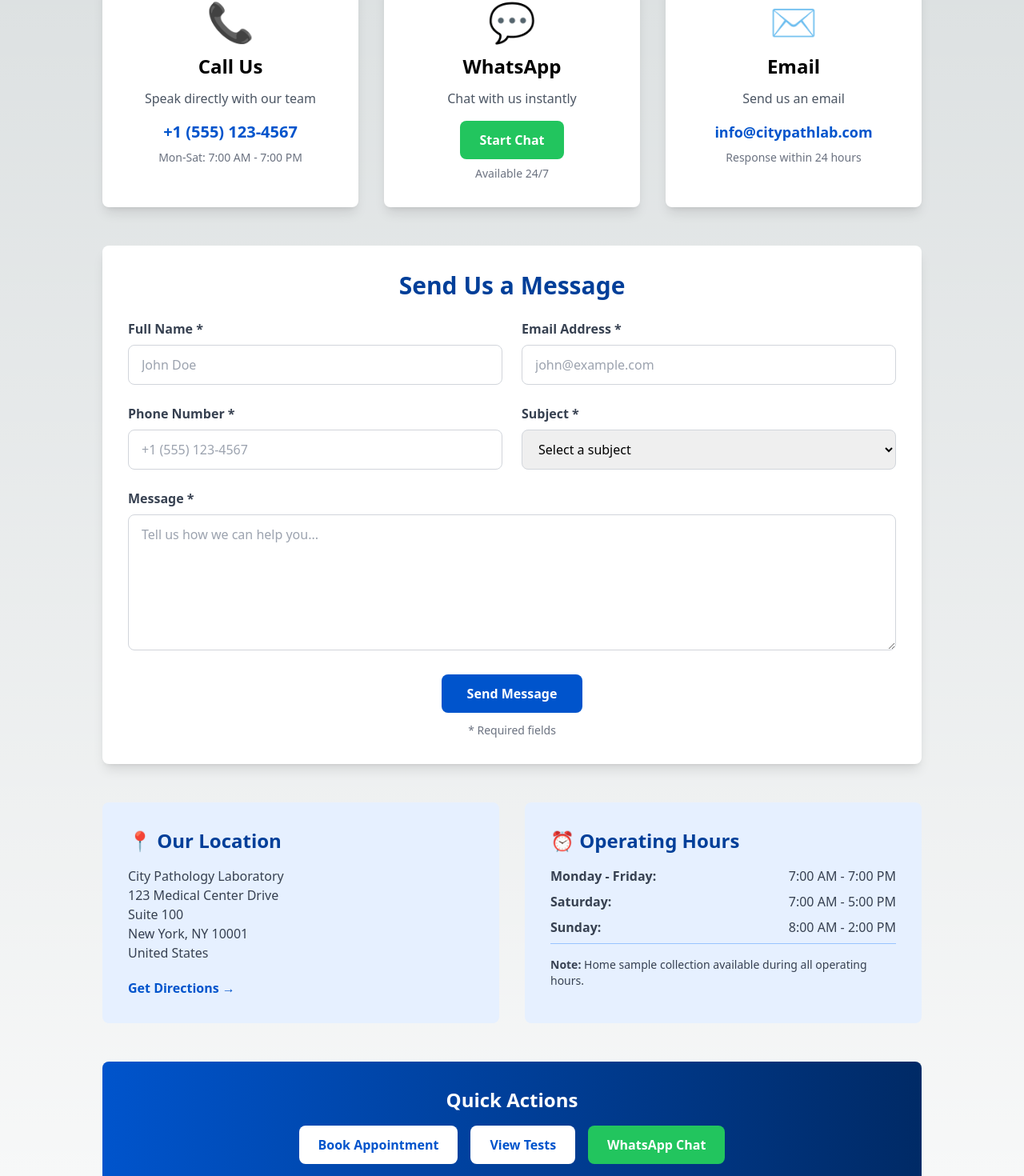
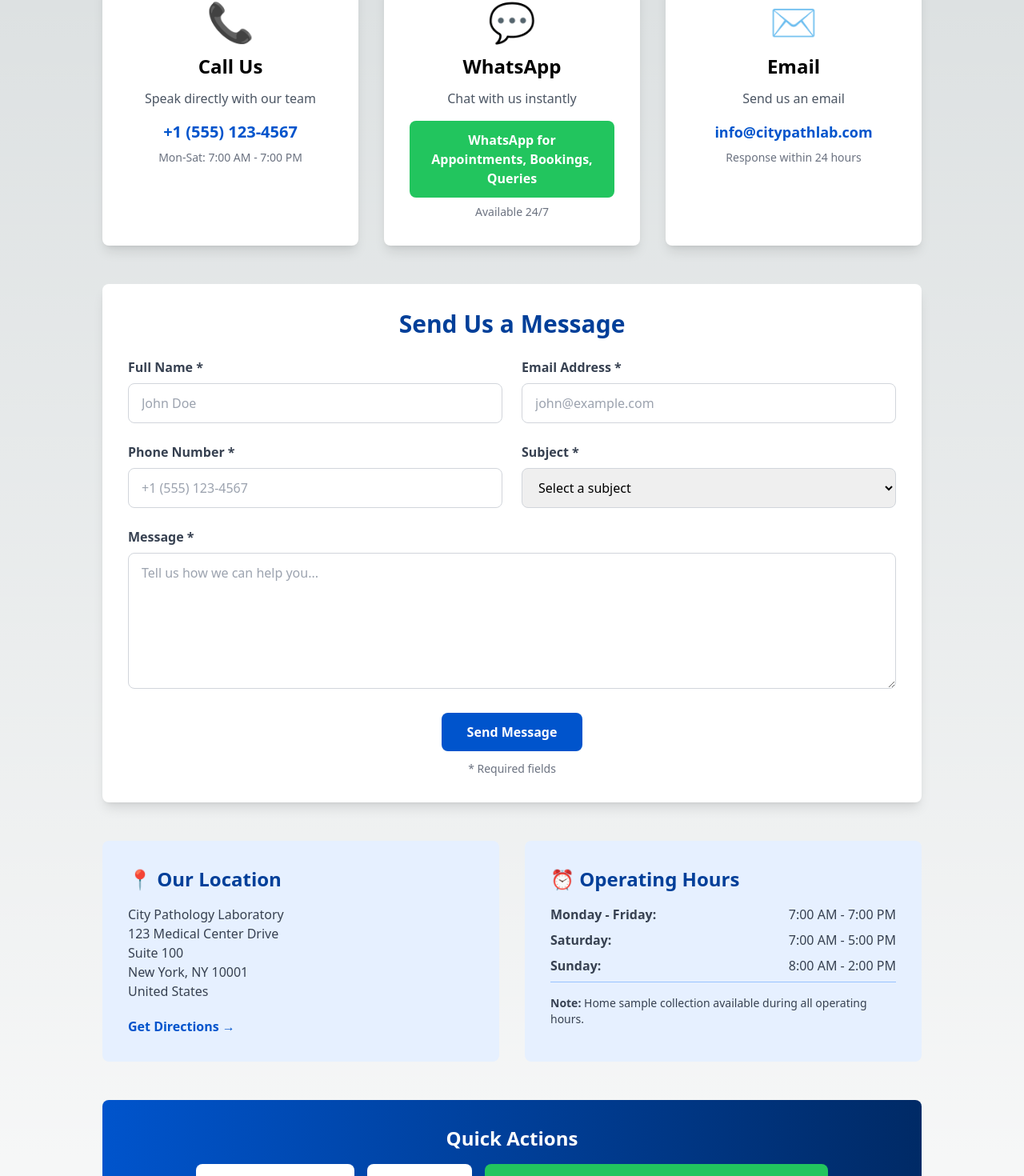
Before and after one commit to citypathologylaboratory-svg/citypathologylaboratory-website, a Next.js app: page /contact in a window 1280 px wide. Shown: the part 417-1887 px from the top of the page at 80% size. Built offline with nearby package versions, Linux system fonts and the light colour scheme.

Commit message:
Update contact page WhatsApp integration with number 94092 77144

```diff
--- a/app/contact/page.tsx
+++ b/app/contact/page.tsx
@@ -8,7 +8,6 @@ export default function Contact() {
           <p className="text-xl">We're here to help. Get in touch with us for any queries or support.</p>
         </div>
       </section>
-
       {/* Contact Options */}
       <section className="py-16">
         <div className="container mx-auto px-4">
@@ -23,22 +22,20 @@ export default function Contact() {
                 </a>
                 <p className="text-sm text-gray-500 mt-2">Mon-Sat: 7:00 AM - 7:00 PM</p>
               </div>
-
               <div className="bg-white p-8 rounded-lg shadow-lg text-center hover:shadow-xl transition">
                 <div className="text-5xl mb-4">💬</div>
                 <h3 className="text-2xl font-bold mb-3">WhatsApp</h3>
                 <p className="text-gray-600 mb-4">Chat with us instantly</p>
                 <a
-                  href="https://wa.me/YOUR_WHATSAPP_NUMBER?text=Hello%20City%20Pathology%20Laboratory%2C%20I%20would%20like%20to%20know%20more%20about%20your%20services"
+                  href="https://wa.me/919409277144?text=Hello%20City%20Pathology%20Laboratory%2C%20I%20would%20like%20to%20know%20more%20about%20your%20services"
                   target="_blank"
                   rel="noopener noreferrer"
                   className="inline-block bg-green-500 hover:bg-green-600 text-white px-6 py-3 rounded-lg font-semibold transition"
                 >
-                  Start Chat
+                  WhatsApp for Appointments, Bookings, Queries
                 </a>
                 <p className="text-sm text-gray-500 mt-2">Available 24/7</p>
               </div>
-
               <div className="bg-white p-8 rounded-lg shadow-lg text-center hover:shadow-xl transition">
                 <div className="text-5xl mb-4">✉️</div>
                 <h3 className="text-2xl font-bold mb-3">Email</h3>
@@ -49,14 +46,13 @@ export default function Contact() {
                 <p className="text-sm text-gray-500 mt-2">Response within 24 hours</p>
               </div>
             </div>
-
             {/* Contact Form */}
             <div className="bg-white rounded-lg shadow-lg p-8 mb-12">
               <h2 className="text-3xl font-bold mb-6 text-primary-700 text-center">Send Us a Message</h2>
               <form className="space-y-6">
                 <div className="grid grid-cols-1 md:grid-cols-2 gap-6">
                   <div>
-                    <label htmlFor="name" className="block text-gray-700 font-semibold mb-2">
+                    <label className="block text-gray-700 font-semibold mb-2" htmlFor="name">
                       Full Name *
                     </label>
                     <input
@@ -69,7 +65,7 @@ export default function Contact() {
                     />
                   </div>
                   <div>
-                    <label htmlFor="email" className="block text-gray-700 font-semibold mb-2">
+                    <label className="block text-gray-700 font-semibold mb-2" htmlFor="email">
                       Email Address *
                     </label>
                     <input
@@ -84,7 +80,7 @@ export default function Contact() {
                 </div>
                 <div className="grid grid-cols-1 md:grid-cols-2 gap-6">
                   <div>
-                    <label htmlFor="phone" className="block text-gray-700 font-semibold mb-2">
+                    <label className="block text-gray-700 font-semibold mb-2" htmlFor="phone">
                       Phone Number *
                     </label>
                     <input
@@ -97,7 +93,7 @@ export default function Contact() {
                     />
                   </div>
                   <div>
-                    <label htmlFor="subject" className="block text-gray-700 font-semibold mb-2">
+                    <label className="block text-gray-700 font-semibold mb-2" htmlFor="subject">
                       Subject *
                     </label>
                     <select
@@ -116,7 +112,7 @@ export default function Contact() {
                   </div>
                 </div>
                 <div>
-                  <label htmlFor="message" className="block text-gray-700 font-semibold mb-2">
+                  <label className="block text-gray-700 font-semibold mb-2" htmlFor="message">
                     Message *
                   </label>
                   <textarea
@@ -126,7 +122,7 @@ export default function Contact() {
                     required
                     className="w-full px-4 py-3 border border-gray-300 rounded-lg focus:outline-none focus:ring-2 focus:ring-primary-500"
                     placeholder="Tell us how we can help you..."
-                  ></textarea>
+                  />
                 </div>
                 <div className="text-center">
                   <button
@@ -139,7 +135,6 @@ export default function Contact() {
                 </div>
               </form>
             </div>
-
             {/* Location & Hours */}
             <div className="grid grid-cols-1 md:grid-cols-2 gap-8">
               <div className="bg-primary-50 p-8 rounded-lg">
@@ -160,7 +155,6 @@ export default function Contact() {
                   Get Directions →
                 </a>
               </div>
-
               <div className="bg-primary-50 p-8 rounded-lg">
                 <h3 className="text-2xl font-bold mb-4 text-primary-700">⏰ Operating Hours</h3>
                 <div className="space-y-2 text-gray-700">
@@ -184,7 +178,6 @@ export default function Contact() {
                 </div>
               </div>
             </div>
-
             {/* Quick Links */}
             <div className="mt-12 bg-gradient-to-r from-primary-600 to-primary-800 text-white rounded-lg p-8 text-center">
               <h3 className="text-2xl font-bold mb-4">Quick Actions</h3>
@@ -196,12 +189,12 @@ export default function Contact() {
                   View Tests
                 </a>
                 <a
-                  href="https://wa.me/YOUR_WHATSAPP_NUMBER"
+                  href="https://wa.me/919409277144"
                   target="_blank"
                   rel="noopener noreferrer"
                   className="bg-green-500 text-white px-6 py-3 rounded-lg font-semibold hover:bg-green-600 transition"
                 >
-                  WhatsApp Chat
+                  WhatsApp for Appointments, Bookings, Queries
                 </a>
               </div>
             </div>
```
